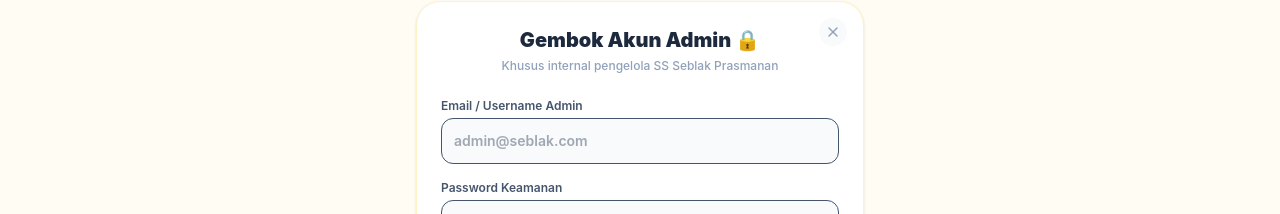
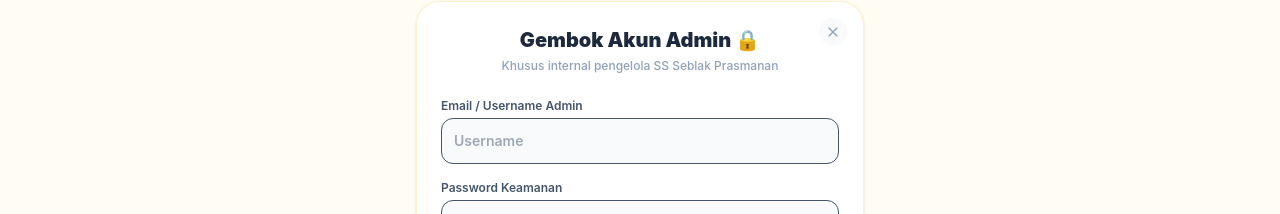
Before and after one commit to AnggaWijaya24/ss-seblak-prasmanan, a React (Vite) app: page / in a window 1280 px wide. Both pictures are taken after a click on the button "🔒 Admin". Shown: the part 125-339 px from the top of the page. Built offline with nearby package versions, Linux system fonts and the light colour scheme; no server answers; the database is empty.

Commit message:
update 16-06-2026 (part2)

```diff
--- a/src/App.jsx
+++ b/src/App.jsx
@@ -201,7 +201,7 @@
 
     // 3. LOGIKA NOTIFIKASI & REDIRECT WHATSAPP INSTAN
     if (checkoutForm.tipeMakan === "Takeaway") {
-      const nomorWAAdmin = "6282177526903";
+      const nomorWAAdmin = "6282191975687";
       let teksWA = `*NOTIFIKASI ORDERAN SEBLAK BARU (TAKEAWAY)* 🛵\n\n`;
       teksWA += `👤 *Nama:* ${checkoutForm.nama}\n`;
       teksWA += `📱 *No. WA:* ${checkoutForm.whatsapp}\n`;
@@ -275,7 +275,7 @@
       setEmail("");
       setPassword("");
       fetchOrders();
-      showToast("Selamat Datang Kembali, Ratu! 👑");
+      showToast("Selamat Datang Kembali, Admin! 👑");
     }
   }
 
--- a/src/components/DashboardAdmin.jsx
+++ b/src/components/DashboardAdmin.jsx
@@ -25,7 +25,7 @@
   handleToggleTerlaris,
 }) {
   const [adminSubTab, setAdminSubTab] = useState("live");
-  const [imagePreview, setImagePreview] = useState(null); // State baru untuk pratinjau foto instan
+  const [imagePreview, setImagePreview] = useState(null);
 
   // STATE: Mengurus Modal Popup Edit Pesanan Pembeli
   const [isEditingOrder, setIsEditingOrder] = useState(false);
--- a/src/components/LoginAdmin.jsx
+++ b/src/components/LoginAdmin.jsx
@@ -16,7 +16,7 @@
       <form onSubmit={handleLogin} className="space-y-4 text-xs font-semibold text-slate-600">
         <div>
           <label className="block mb-1">Email / Username Admin</label>
-          <input type="email" required value={email} onChange={(e) => setEmail(e.target.value)} className="w-full bg-slate-50 border rounded-xl p-3 text-sm focus:outline-none focus:border-red-500" placeholder="admin@seblak.com" />
+          <input type="email" required value={email} onChange={(e) => setEmail(e.target.value)} className="w-full bg-slate-50 border rounded-xl p-3 text-sm focus:outline-none focus:border-red-500" placeholder="Username" />
         </div>
         <div>
           <label className="block mb-1">Password Keamanan</label>
```
